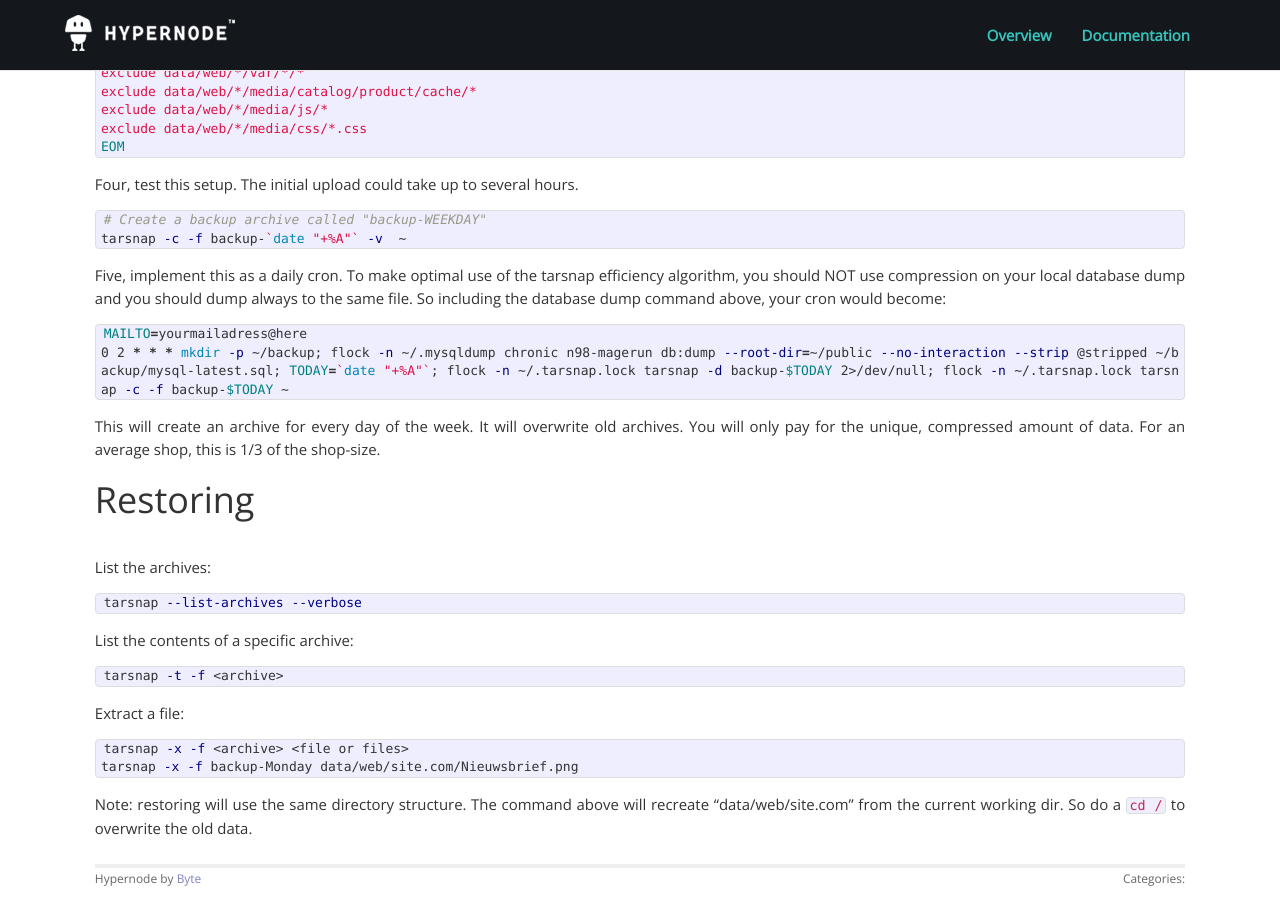
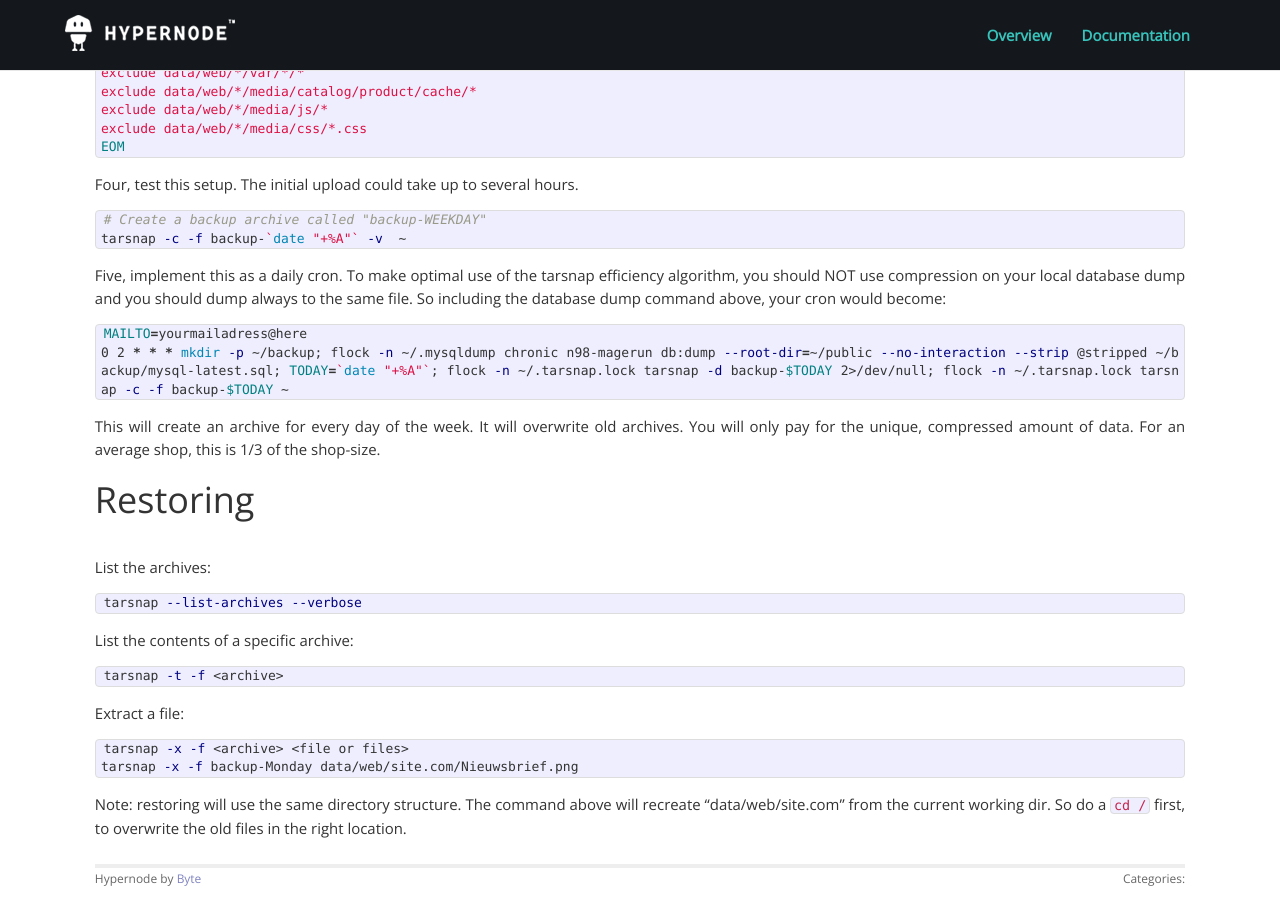
Before and after one commit to damnlie/hypernode.github.io, a Jekyll site: the page built from _posts/2014-04-07-historical-backups.md, in a window 1280 px wide and 900 px high, scrolled down 1528 px. Built offline with Jekyll 4.4.1, drawn with Linux system fonts in a browser that asks for light colours; nearby versions of some CDN libraries; Markdown is read by kramdown in place of the engine named in the settings; a script that is not in the unit is left out.

Commit message:
Cosmetic changes

````diff
--- a/_posts/2014-04-07-historical-backups.md
+++ b/_posts/2014-04-07-historical-backups.md
@@ -4,6 +4,7 @@
 ---
 
 In general there are two types of backups:
+
 * __Recovery__, so that in case of a serious system failure (fire, earthquake, EMP), the system can be restored to the most recent backup
 * __Historical__, over time multiple snapshots are taken. When things go _slightly_ wrong (ie. a product is accidentally deleted), one can go back in time to restore the appropriate snapshot (or part thereof).
 
@@ -102,4 +103,4 @@
 tarsnap -x -f backup-Monday data/web/site.com/Nieuwsbrief.png
 ```
 
-Note: restoring will use the same directory structure. The command above will recreate "data/web/site.com" from the current working dir. So do a ```cd /``` to overwrite the old data.
+Note: restoring will use the same directory structure. The command above will recreate "data/web/site.com" from the current working dir. So do a ```cd /``` first, to overwrite the old files in the right location.
````
